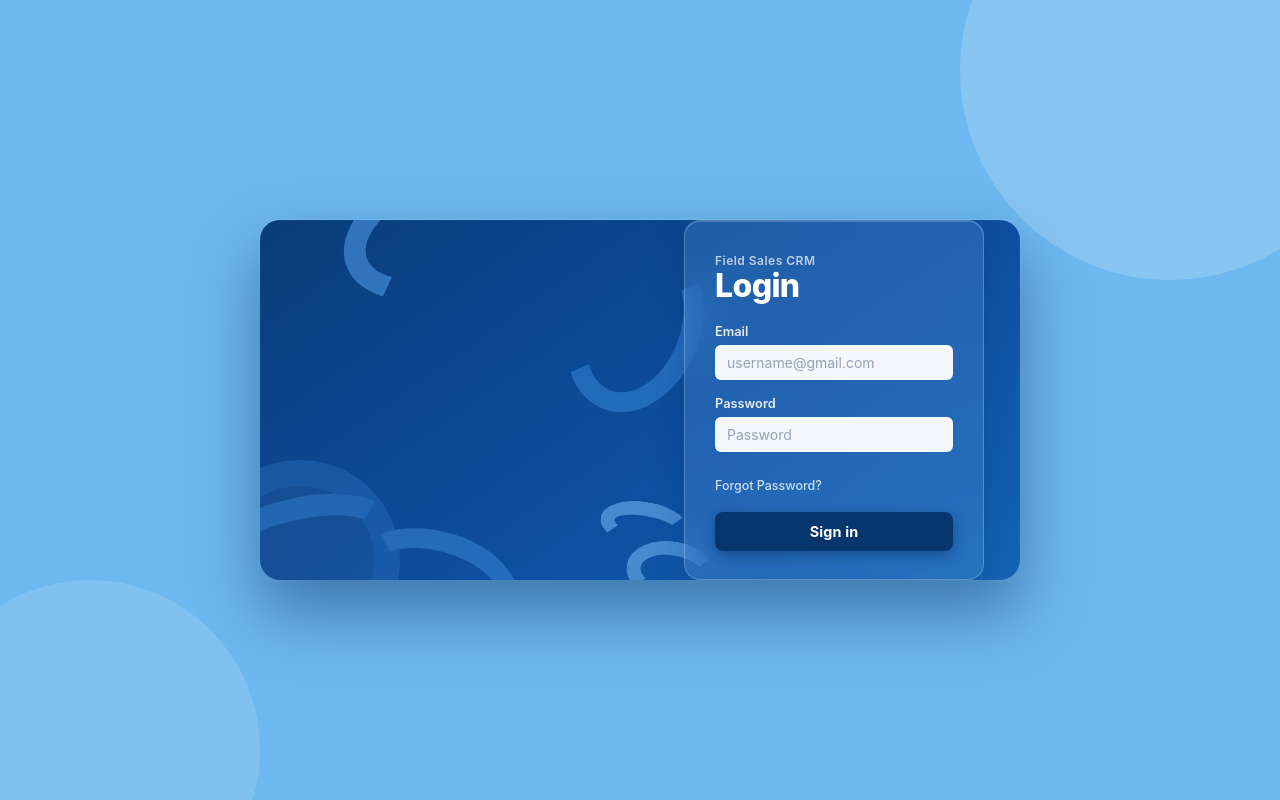
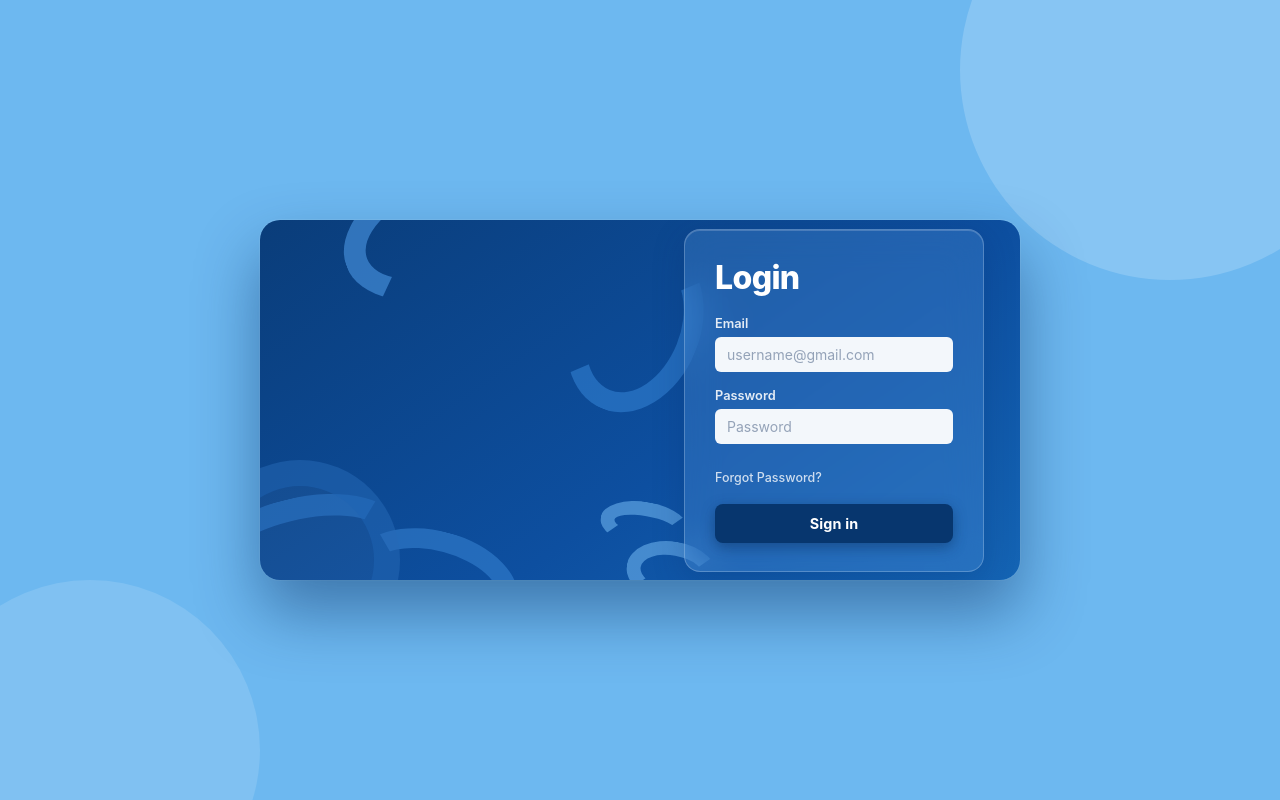
Before and after one commit to Deviler744/mern-crm, a React (Vite) app in the folder frontend/: page /login in a window 1280 px wide. Built offline with nearby package versions, Linux system fonts and the light colour scheme.

Commit message:
Remove logo label from login page

```diff
--- a/frontend/src/pages/LoginPage.jsx
+++ b/frontend/src/pages/LoginPage.jsx
@@ -47,7 +47,6 @@ export default function LoginPage() {
 
         <div className="login-panel">
           <div className="login-heading">
-            <span className="login-logo-label">Field Sales CRM</span>
             <h1>Login</h1>
           </div>
 
```
